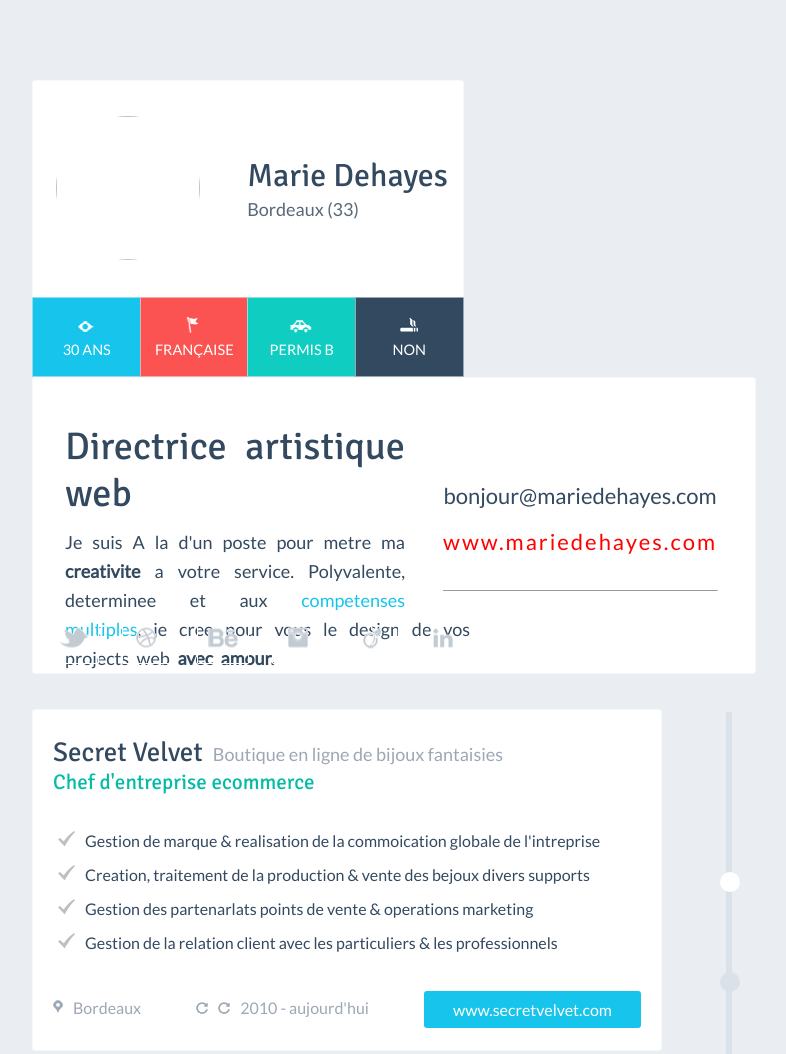
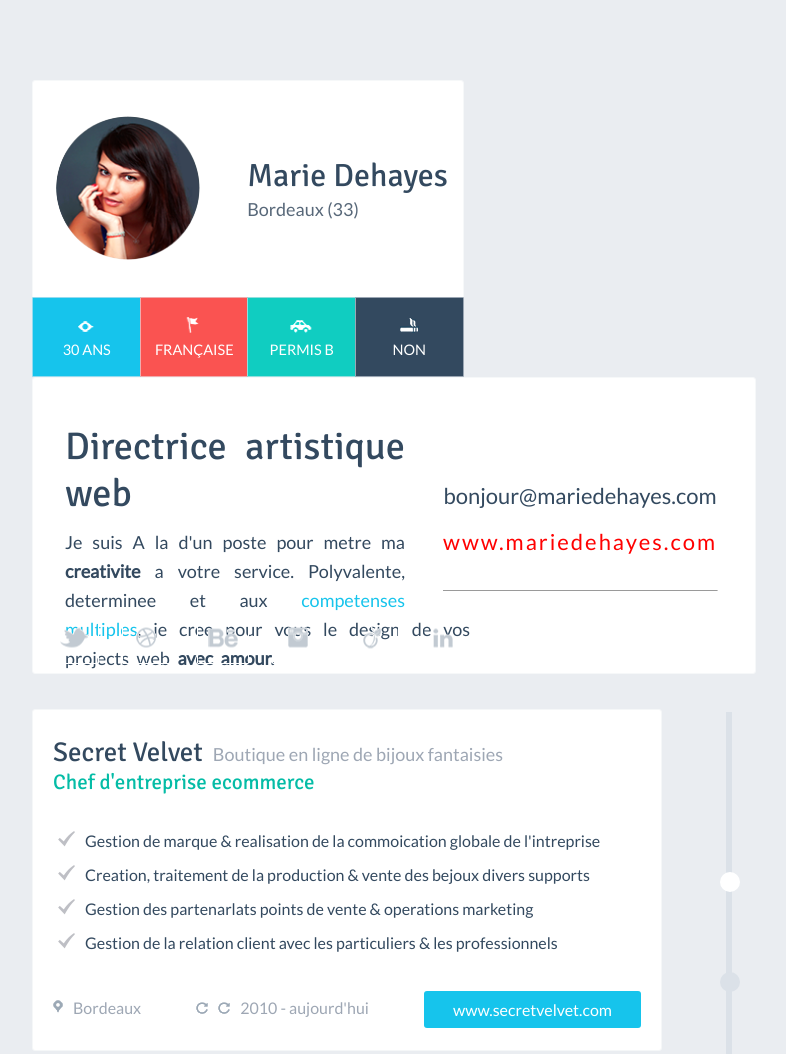
Before and after one commit to Sedov-V/Practice, a plain HTML site: page Hello/index.html in a window 1280 px wide. Shown: the top 1054 px of the page, without its empty margins (246-1032 px from the left). Drawn offline with Linux system fonts and the light colour scheme; a web font is replaced by a local one.

Commit message:
Added avatar

```diff
--- a/Hello/index.html
+++ b/Hello/index.html
@@ -8,7 +8,7 @@
   <body>
     <div class="header">
         <div class="header-element header-profile">
-          <div class="avatar-container"><img src="test-img.png"></div>
+          <div class="avatar-container"><img src="avatar.png"></div>
             <div class="name">
               <h2>Marie Dehayes</h2>
               <p>Bordeaux (33)</p>
```
Also changed, not shown: Hello/_test-png.png (deleted), Hello/avatar.png (added), Hello/dot.png (deleted).
